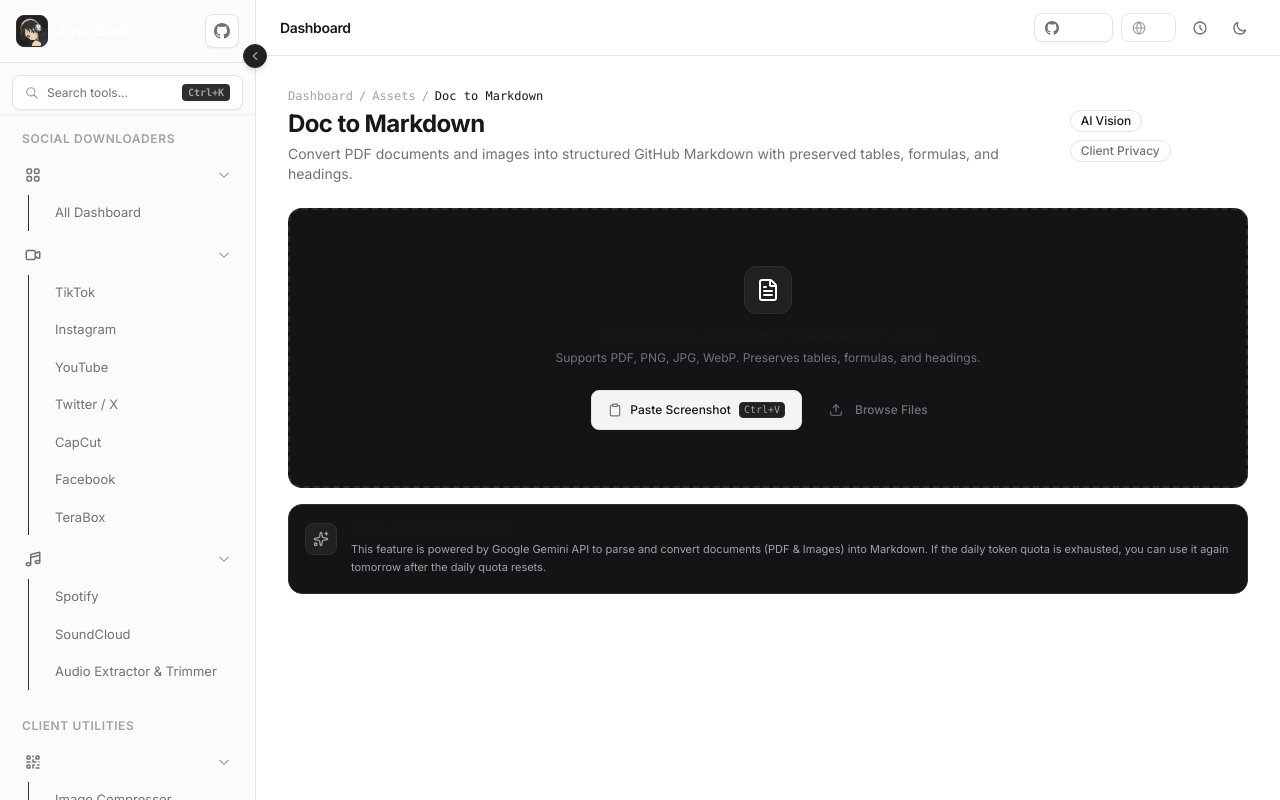
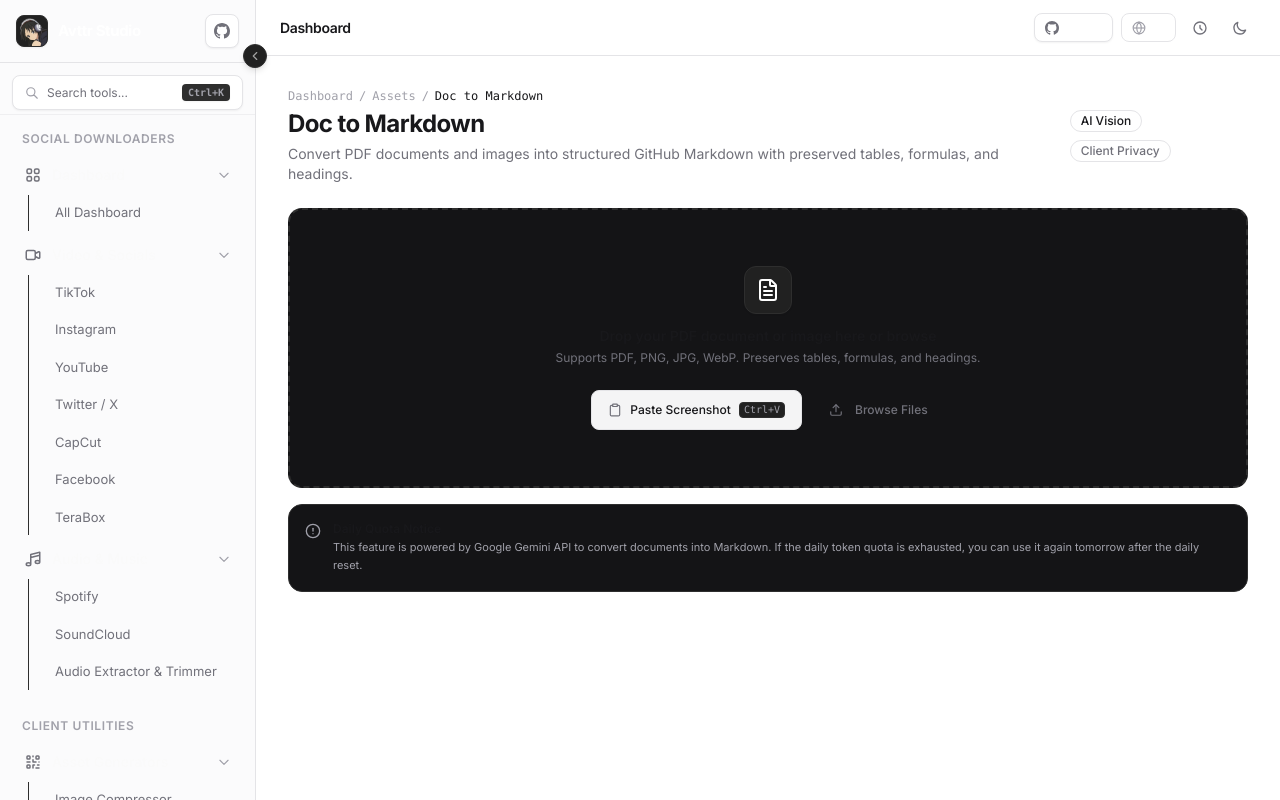
Before and after one commit to BranProHengker/avttr-studio, a Nuxt app: page /tools/doc-to-markdown in a window 1280 px wide. Built offline with nearby package versions, Linux system fonts and the light colour scheme.

Commit message:
refactor: update daily quota notice UI and copy in doc-to-markdown tool

```diff
--- a/pages/tools/doc-to-markdown.vue
+++ b/pages/tools/doc-to-markdown.vue
@@ -10,7 +10,6 @@ import {
   Eye,
   Code2,
   RefreshCw,
-  Sparkles,
   AlertCircle,
   Image as ImageIcon,
   X
@@ -403,18 +402,16 @@ const renderedHtml = computed(() => {
       </div>
 
       <!-- Daily Quota & Usage Notice -->
-      <div class="p-4 rounded-[14px] bg-[#141416] border border-[#2E2E2E] flex items-start gap-3.5 text-xs">
-        <div class="w-8 h-8 rounded-lg bg-[#212121] border border-[#2E2E2E] flex items-center justify-center text-zinc-400 shrink-0 mt-0.5">
-          <Sparkles class="w-4 h-4" />
-        </div>
-        <div class="space-y-1 text-[var(--text-secondary)] leading-relaxed">
+      <div class="p-3.5 sm:p-4 rounded-[14px] bg-[#141416] border border-[#2E2E2E] flex items-start gap-3 text-xs">
+        <AlertCircle class="w-4 h-4 text-zinc-400 shrink-0 mt-0.5" />
+        <div class="space-y-0.5 text-[var(--text-secondary)] leading-relaxed">
           <div class="text-xs font-semibold text-[var(--text-primary)]">
-            {{ locale === 'id' ? 'Informasi Penggunaan & Kuota Harian' : 'Usage & Daily Quota Notice' }}
+            {{ locale === 'id' ? 'Catatan Kuota Harian' : 'Daily Quota Notice' }}
           </div>
           <p class="text-[11px] text-[var(--text-tertiary)]">
             {{ locale === 'id'
-              ? 'Fitur ini didukung oleh Google Gemini API untuk membaca dan mengubah dokumen (PDF & Gambar) menjadi Markdown secara otomatis. Jika limit token harian habis, layanan ini dapat digunakan kembali besok setelah kuota harian di-reset.'
-              : 'This feature is powered by Google Gemini API to parse and convert documents (PDF & Images) into Markdown. If the daily token quota is exhausted, you can use it again tomorrow after the daily quota resets.' }}
+              ? 'Fitur ini didukung oleh Google Gemini API untuk mengubah dokumen menjadi Markdown. Bila kuota token harian habis, Anda dapat menggunakannya kembali esok hari saat kuota di-reset.'
+              : 'This feature is powered by Google Gemini API to convert documents into Markdown. If the daily token quota is exhausted, you can use it again tomorrow after the daily reset.' }}
           </p>
         </div>
       </div>
```
